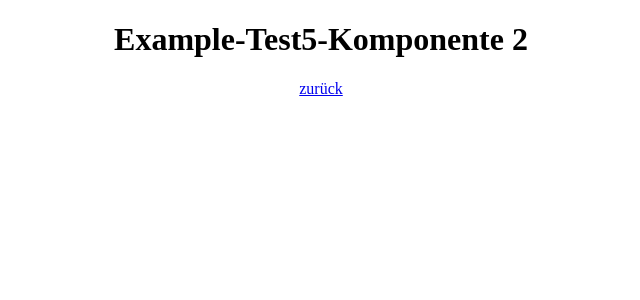
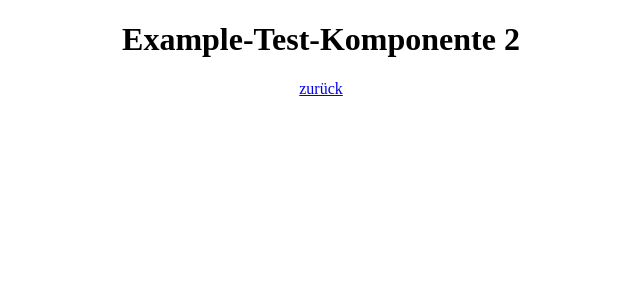
Before and after one commit to r-s-94/React-Routing-GitHub-Pages-Exercise, a React (Vite) app: page /React-Routing-GitHub-Pages-Exercise/example2 in a window 1280 px wide. Shown: the top 300 px of the page, without its empty margins (319-959 px from the left). Built offline with nearby package versions, Linux system fonts and the light colour scheme.

Commit message:
Add gh action

```diff
--- a/src/exampleComponent2.tsx
+++ b/src/exampleComponent2.tsx
@@ -3,7 +3,7 @@ import { Link } from "react-router-dom";
 export default function ExampleComponent2() {
   return (
     <>
-      <h1>Example-Test5-Komponente 2</h1>
+      <h1>Example-Test-Komponente 2</h1>
       <Link to="/">zurück</Link>
     </>
   );
--- a/vite.config.ts
+++ b/vite.config.ts
@@ -4,5 +4,5 @@ import react from "@vitejs/plugin-react";
 // https://vite.dev/config/
 export default defineConfig({
   plugins: [react()],
-  base: "/React-Routing-GitHub-Pages-Exercise/",
+  //base: "/React-Routing-GitHub-Pages-Exercise/",
 });
```
